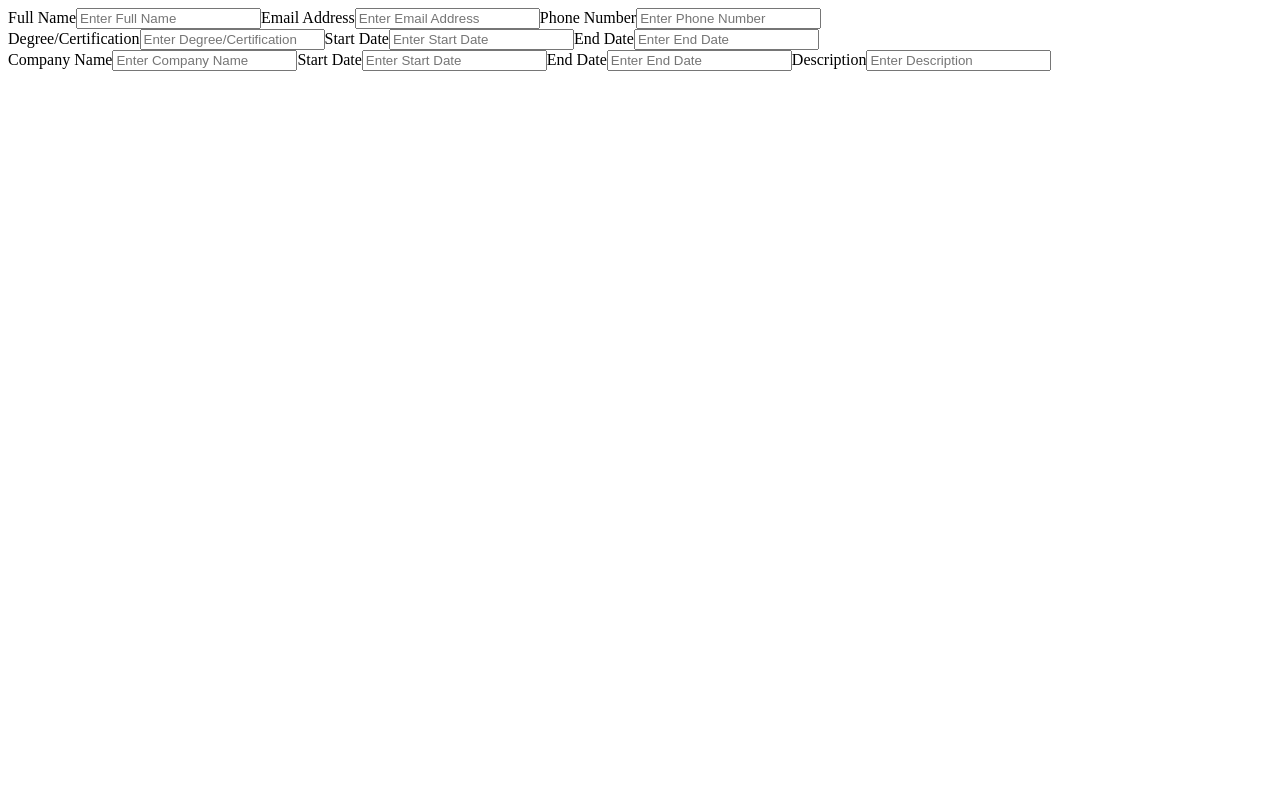
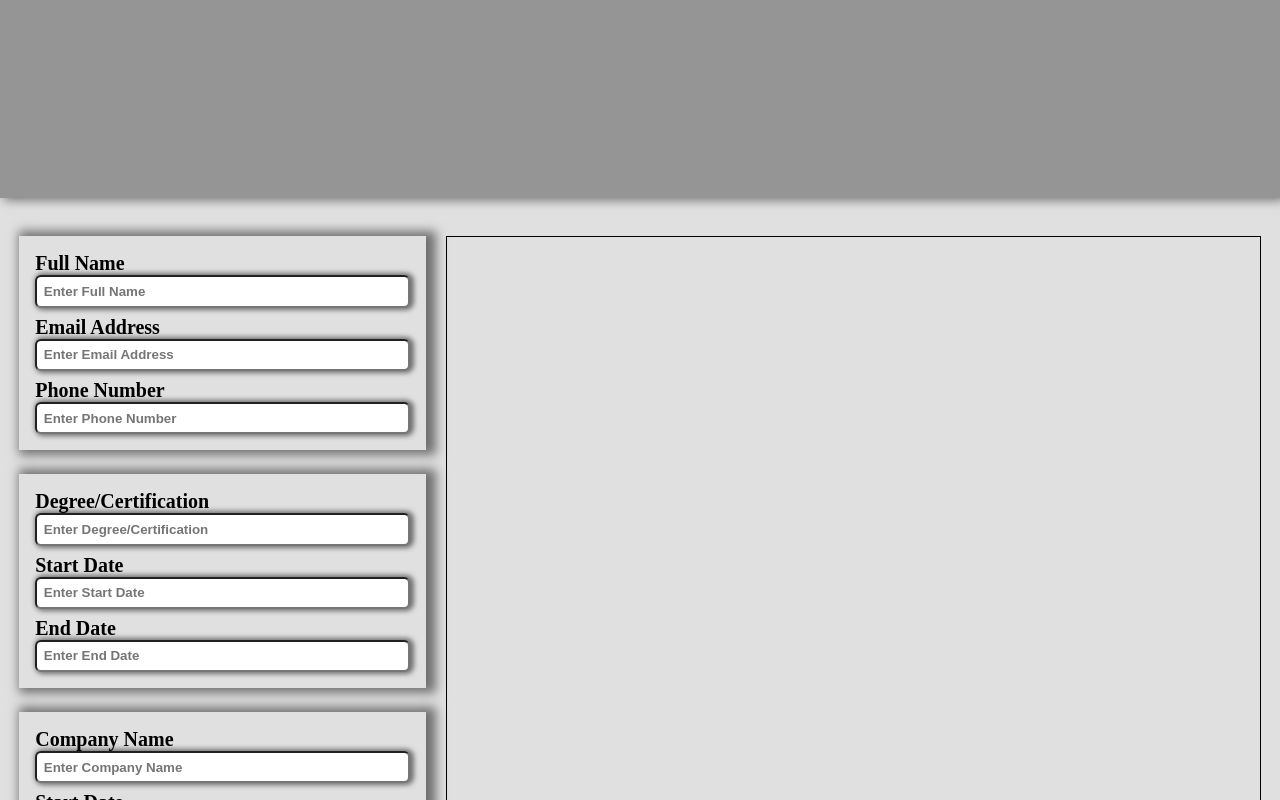
Before and after one commit to sythoniq/cv-odin, a React (Vite) app: page / in a window 1280 px wide. Shown: the top 800 px of the page. Built offline with nearby package versions, Linux system fonts and the light colour scheme.

Commit message:
Something broken with live rendering

```diff
--- a/src/App.jsx
+++ b/src/App.jsx
@@ -50,22 +50,24 @@ function App() {
 
   return (
     <>
-      <div className="forms">
-        <Personal change={handleChanges}/>
-        <Education change={handleChanges}/>
-        <Experience change={handleChanges}/>
-      </div>
       <header className="heading">
         <h3>{fullName}</h3>
         <p className="email-address">{emailAdd}</p>
         <p className="phone-no">{phoneNo}</p>
       </header>
-      <div className="main-content">
-        <div className="education-content">
-          <h3>{degree}</h3>
+      <div className="container">
+        <div className="forms">
+          <Personal change={handleChanges}/>
+          <Education change={handleChanges}/>
+          <Experience change={handleChanges}/>
         </div>
-        <div className="experience-content">
-          <h3>{cName}</h3>
+        <div className="main-content">
+          <div className="education-content">
+            <h3>{degree}</h3>
+          </div>
+          <div className="experience-content">
+            <h3>{cName}</h3>
+          </div>
         </div>
       </div>
     </>
--- a/src/main.jsx
+++ b/src/main.jsx
@@ -1,6 +1,7 @@
 import { StrictMode } from 'react'
 import { createRoot } from 'react-dom/client'
 import App from './App.jsx'
+import './styles.css'
 
 createRoot(document.getElementById('root')).render(
   <StrictMode>
--- /dev/null
+++ b/src/styles.css
@@ -0,0 +1,28 @@
+@import url('./styles/form.css');
+@import url('./styles/content.css');
+
+* {
+  margin: 0;
+  padding: 0;
+}
+
+body {
+  background-color: #E0E0E0;
+  display: grid;
+  grid-template: minmax(100px, .25fr) 1fr / 1fr;
+  row-gap: 1.2em;
+}
+
+.container {
+  display: grid;
+  grid-template: 1fr / .5fr 1fr;
+  column-gap: 1.25em;
+  padding: 1.2em;
+}
+
+.heading {
+  background-color: rgba(100, 100, 100, 0.6);
+  box-shadow: 4px 2px 10px 0px rgba(0, 0, 0, 0.5);
+  font-size: 1.5em;
+  font-weight: 600;
+}
--- /dev/null
+++ b/src/styles/content.css
@@ -0,0 +1,3 @@
+.main-content {
+  border: 1px solid black;
+}
--- /dev/null
+++ b/src/styles/form.css
@@ -0,0 +1,27 @@
+.forms {
+  display: grid;
+  grid-template: repeat(3, .1fr) / 1fr;
+  row-gap: 1.5em;
+}
+
+.personal-info, .education-info, .experience-info {
+  display: flex;
+  flex-direction: column;
+  box-shadow: 5px 0px 10px 5px rgba(0, 0, 0, 0.5);
+  padding: 1em;
+  gap: .5rem;
+}
+
+.personal-info > *, .education-info > *, .experience-info > * {
+  display: flex;
+  flex-direction: column;
+  font-size: 1.25em;
+  font-weight: 600;
+}
+
+input {
+  padding: .5em;
+  font-weight: 600;
+  box-shadow: 2px 0px 5px 2px rgba(0, 0, 0, 0.5);
+  border-radius: 6px;
+}
```
